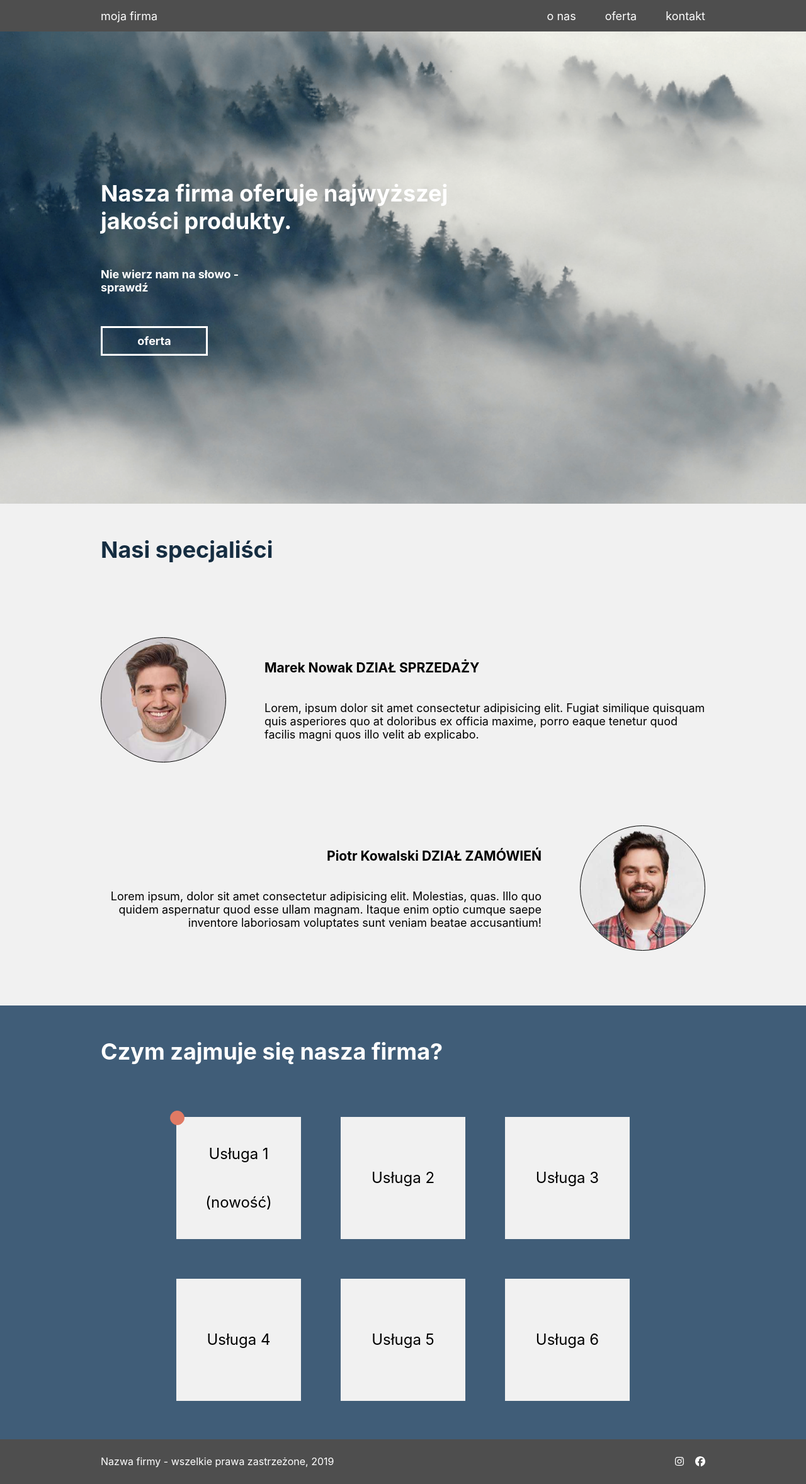
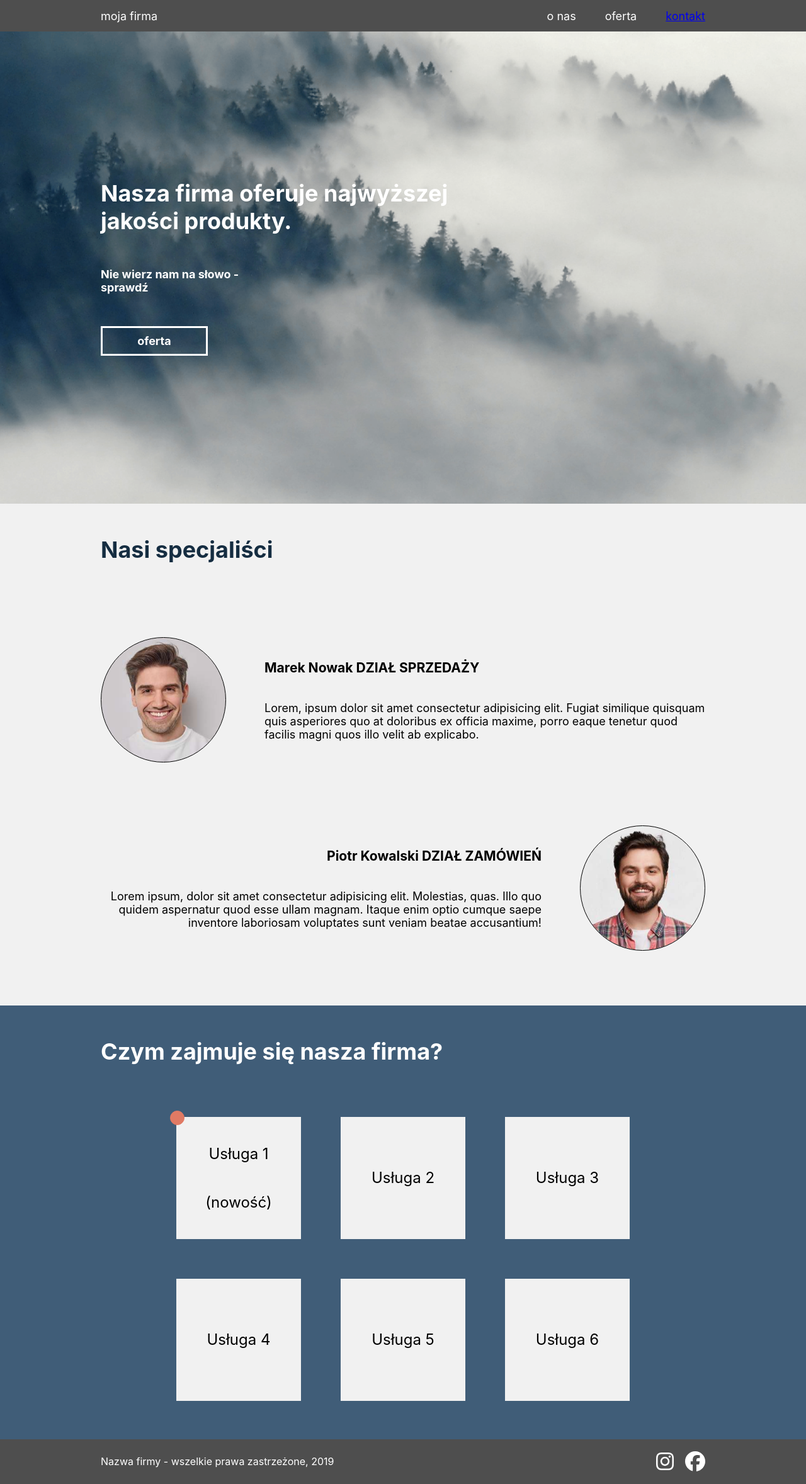
Before and after one commit to katbox9/katarzyna-skrzynecka-projekt-zaliczeniowy-6-react, a React (Create React App) app: page / in a window 1280 px wide. Shown: the whole page at 63% size. Built offline with nearby package versions, Linux system fonts and the light colour scheme.

Commit message:
change sizes of icons in Footer component

```diff
--- a/src/App.js
+++ b/src/App.js
@@ -10,7 +10,6 @@ function App() {
       <Header />
       <main className={styles.mainSection}>
         <Specialists />
-
         <Offers />
       </main>
       <Footer />
--- a/src/App.module.css
+++ b/src/App.module.css
@@ -1,5 +1,5 @@
-.mainSection {
-  /* display: flex; */
+/* .mainSection {
+
   justify-content: center;
   align-content: center;
-}
+} */
--- a/src/Components/Footer/Footer.js
+++ b/src/Components/Footer/Footer.js
@@ -10,23 +10,23 @@ const Footer = () => {
           Nazwa firmy - wszelkie prawa zastrzeżone, 2019
         </div>
         <div className={styles.iconsContainer}>
-          <a className={styles.iconsBtn} href="#">
+          <a className={styles.iconsBtn} href="/#">
             <FontAwesomeIcon
               icon={faInstagram}
               color="white"
               title="Odwiedź nasz Instagram"
               aria-label="Instagram"
-              size={25}
+              size="2x"
             />
           </a>
 
-          <a className={styles.iconsBtn} href="#">
+          <a className={styles.iconsBtn} href="/#">
             <FontAwesomeIcon
               icon={faFacebook}
               color="white"
               title="Odwiedź nasz Facebook"
               aria-label="Facebook"
-              size={25}
+              size="2x"
             />
           </a>
         </div>
--- a/src/Components/Header/Header.js
+++ b/src/Components/Header/Header.js
@@ -28,6 +28,7 @@ const Header = () => {
             </div>
             <div className={styles.navItem}>
               <a
+                href="/#"
                 className={styles.navItemContactBtn}
                 title="
             kontakt"
--- a/src/Components/Header/Header.module.css
+++ b/src/Components/Header/Header.module.css
@@ -35,7 +35,7 @@
   background-position: center;
 }
 .landingPage,
-shadow {
+.shadow {
   width: 100%;
   height: calc(100vh - 50px);
 }
```
Also changed, not shown: src/logo.svg (deleted), 1 other file (tests, documents, lock files or other folders).
